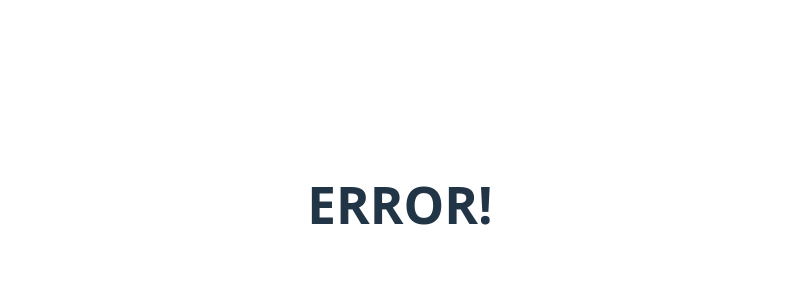
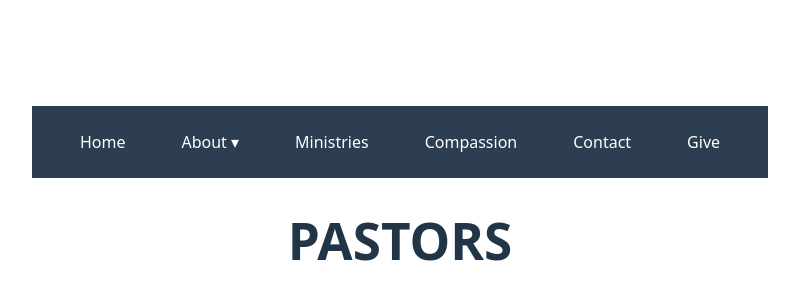
Before and after one commit to monalisasabina/munjiti-frontend, a React (Vite) app: page /about/pastor in a window 1280 px wide. Before the commit this address had no page. Shown: the part 196-496 px from the top of the page, without its empty margins (240-1039 px from the left). Built offline with nearby package versions, Linux system fonts and the light colour scheme.

Commit message:
dropdown on about nav bar

```diff
--- a/src/Components/nav.css
+++ b/src/Components/nav.css
@@ -1,6 +1,73 @@
-.nav_link {
-    padding-right: 50px;
-    color: #fcfafa;
+/* Basic styles for the navbar */
+nav {
+    display: flex;
+    gap: 1.5rem;
+    background-color: #2c3e50; /* Dark blue/grey background */
+    padding: 1rem 2rem;
+    align-items: center;
+    position: relative;
+  }
+
+  .nav_link {
+    color: white;
     text-decoration: none;
-    border-left: #ffffff;
-    }
+    padding: 0.5rem 1rem;
+    transition: background 0.3s ease;
+    font-size: 1rem;
+  }
+
+  .nav_link:hover {
+    background-color: #34495e; /* Slightly lighter background on hover */
+    border-radius: 5px;
+  }
+
+  /* Styles for the dropdown button (About ▾) */
+  .nav-link {
+    position: relative; /* Needed for positioning the dropdown */
+  }
+
+  button {
+    background: none;
+    border: none;
+    color: white;
+    padding: 0.5rem 1rem;
+    font-size: 1rem;
+    cursor: pointer;
+  }
+
+  button:hover {
+    background-color: #34495e;
+    border-radius: 5px;
+  }
+
+  /* Dropdown menu styles */
+  div > div {
+    position: absolute;
+    top: 100%; /* Position dropdown below the button */
+    left: 0;
+    background-color: #fff;
+    box-shadow: 0px 4px 8px rgba(0, 0, 0, 0.1);
+    width: 150px; /* Adjust width as needed */
+    border-radius: 5px;
+    margin-top: 0.25rem;
+    z-index: 1000; /* Ensure it stays on top of other content */
+  }
+
+  /* Dropdown item button styles */
+  div > div button {
+    display: block;
+    width: 100%;
+    padding: 0.75rem 1rem;
+    background: none;
+    border: none;
+    text-align: left;
+    font-size: 0.95rem;
+    cursor: pointer;
+    color: #2c3e50; /* Dark text */
+  }
+
+  /* Dropdown item hover effect */
+  div > div button:hover {
+    background-color: #ecf0f1; /* Light grey on hover */
+    border-radius: 5px;
+  }
--- a/src/Components/navbar.jsx
+++ b/src/Components/navbar.jsx
@@ -1,12 +1,36 @@
-import { NavLink } from "react-router-dom";
+import { NavLink, useNavigate } from "react-router-dom";
 import "./nav.css"
+import { useState } from "react";
 
 function NavBar(){
+
+    // Handling the dropdown on the 'about' on the navbar
+    const [showDropdown, setShowDropdown] = useState(false);
+    const navigate = useNavigate();
+    const handleDropdownClick = (path) => {
+        navigate(path);
+        setShowDropdown(false) //closes the dropdown after navigation
+    };
+
 
     return(
         <nav>
             <NavLink to="/" className="nav_link">Home</NavLink>
-            <NavLink to="/about" className="nav_link">About</NavLink>
+
+            {/* Dropdown */}
+            <div className="nav-link">
+                <button onClick={() =>setShowDropdown(!showDropdown)} >About ▾</button>
+
+                {showDropdown && (
+
+                    <div>
+                        <button onClick={() => handleDropdownClick("/about/history")}>History</button>
+                        <button onClick={() => handleDropdownClick("/about/pastor")}>Pastor</button>
+                    </div>
+                )}
+            </div>
+
+
             <NavLink to="/ministries" className="nav_link">Ministries</NavLink>
             <NavLink to="/compassion" className="nav_link">Compassion</NavLink>
             <NavLink to="/contacts" className="nav_link">Contact</NavLink>
--- /dev/null
+++ b/src/history.jsx
@@ -0,0 +1,10 @@
+function History(){
+
+    return(
+        <>
+          <h1>History</h1>
+        </>
+    )
+}
+
+export default History
--- /dev/null
+++ b/src/pages/pastor.jsx
@@ -0,0 +1,12 @@
+function Pastor(){
+
+    return(
+
+        <>
+          <h1>PASTORS</h1>
+
+        </>
+    )
+}
+
+export default Pastor
```
Also changed, not shown: src/routes.jsx (+11 -0 lines).
